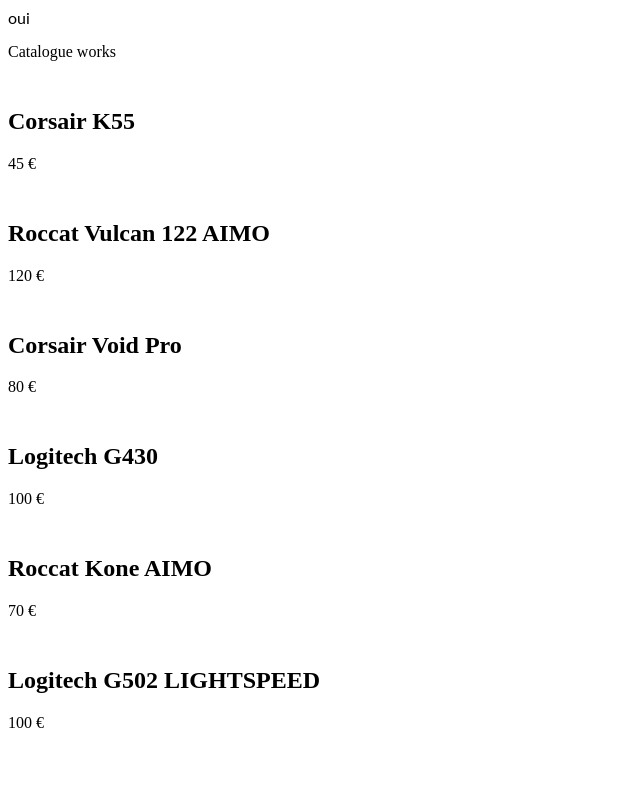
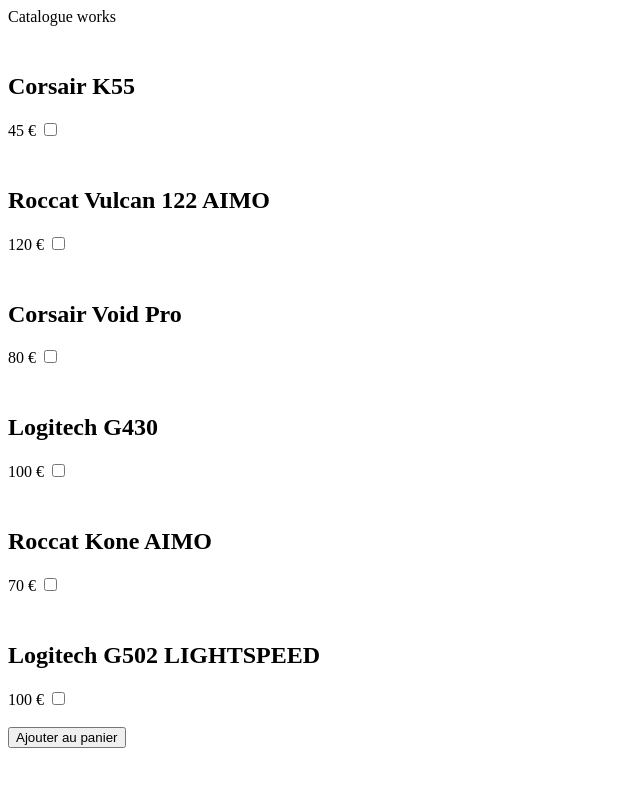
Before and after one commit to DaviDLmk/tp04_litzler_david, an Angular app: page /catalogue in a window 1280 px wide. Shown: the top 786 px of the page, without its empty margins (0-640 px from the left). Built offline with nearby package versions, Linux system fonts and the light colour scheme.

Commit message:
2 files modified

```diff
--- a/src/app/app.component.html
+++ b/src/app/app.component.html
@@ -1,6 +1,3 @@
-<p>
-	oui
-</p>
 <div>
 	<app-catalogue></app-catalogue>
 
--- a/src/app/catalogue/catalogue.component.html
+++ b/src/app/catalogue/catalogue.component.html
@@ -1,5 +1,8 @@
 <p>Catalogue works</p>
 <div *ngFor="let item of produits | async ">
 	<h2><br>{{ item.nom }}</h2> {{item.prix}} €
+		<input type="checkbox">
 
 </div>
+		<br>
+		<div><input type="button" value="Ajouter au panier"> </div>
```
